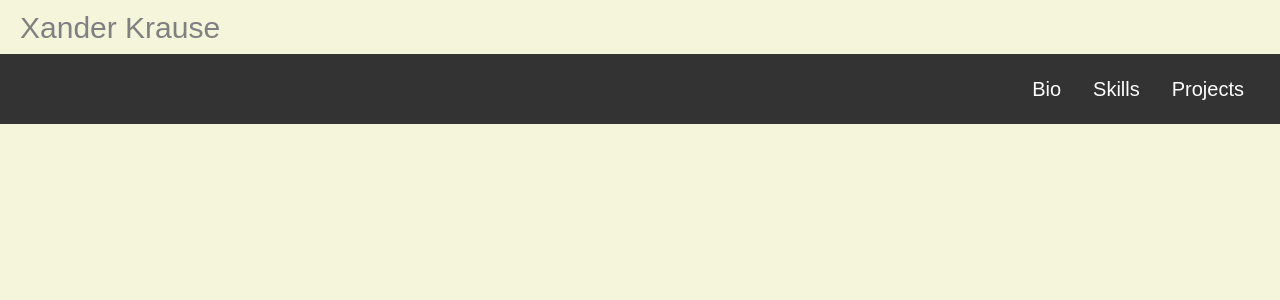
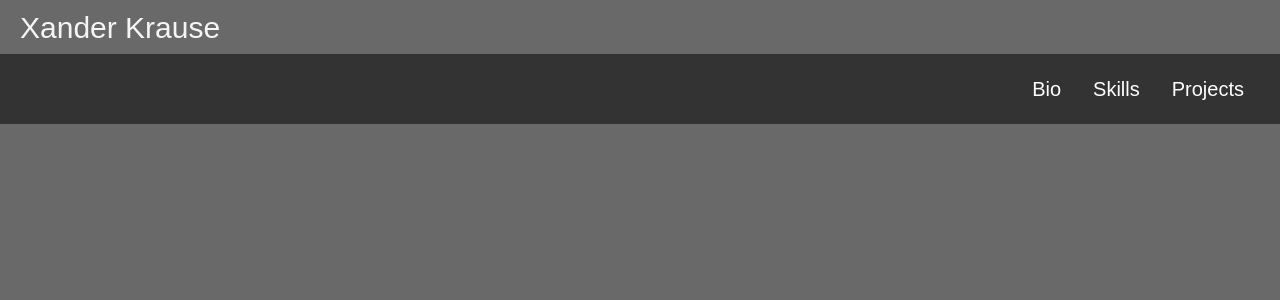
Before and after one commit to xkrause/portfolio, a React (Create React App) app: page / in a window 1280 px wide. Shown: the top 300 px of the page. Built offline with nearby package versions, Linux system fonts and the light colour scheme.

Commit message:
Minor Styling Changes

```diff
--- a/src/components/App/App.css
+++ b/src/components/App/App.css
@@ -3,5 +3,5 @@
 }
 
 body {
-    background-color: beige;
+    background-color: dimgray;
 }
--- a/src/components/Header/Header.css
+++ b/src/components/Header/Header.css
@@ -1,11 +1,11 @@
-h3 {
+.name {
     text-align: left;
     padding-top: 10px;
     padding-left: 20px;
     font-size: 30px;
     font-family: Arial;
     font-weight: normal;
-    color: gray;
+    color: whitesmoke;
 }
 
 @media (max-width: 500px) {
--- a/src/components/Header/Header.js
+++ b/src/components/Header/Header.js
@@ -5,7 +5,7 @@ class Header extends React.Component {
     render() {
         return (
             <div>
-                <h3>Xander Krause</h3>
+                <h3 className = "name">Xander Krause</h3>
             </div>
         );
     }
```
